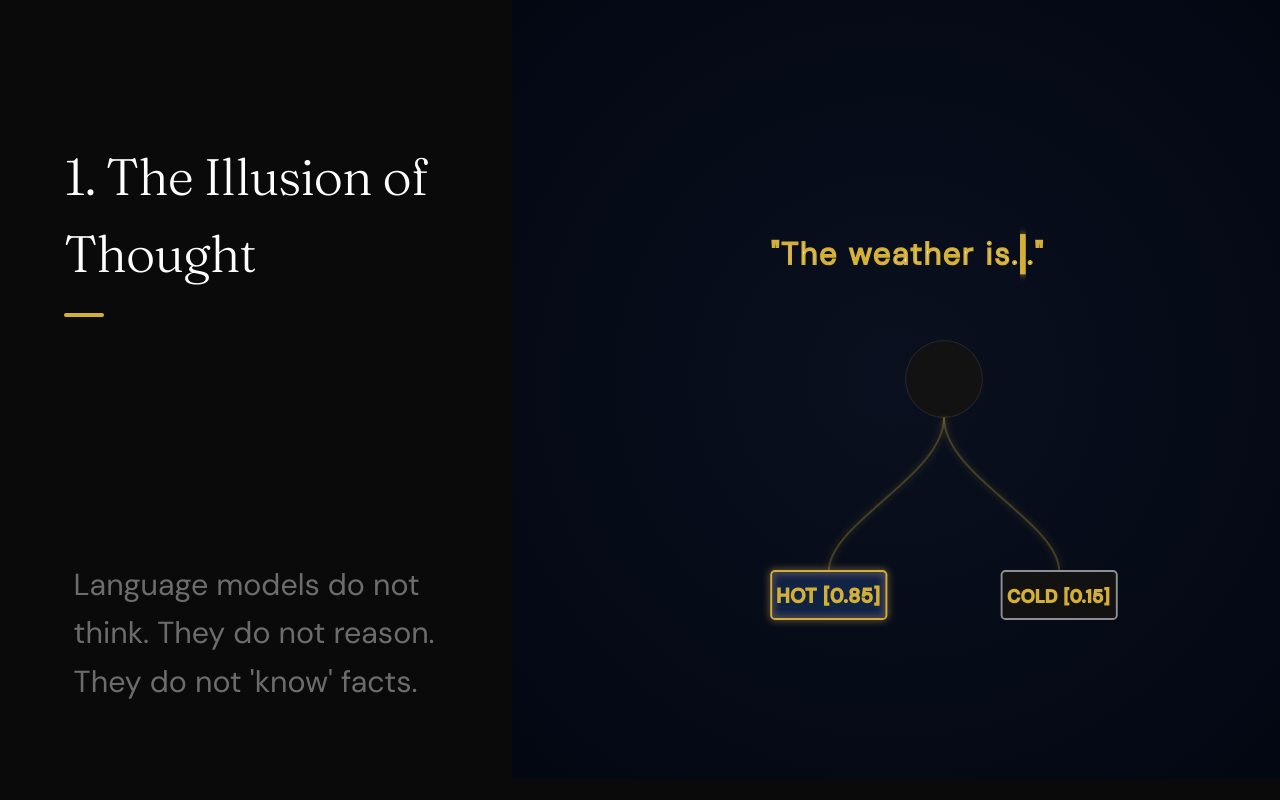
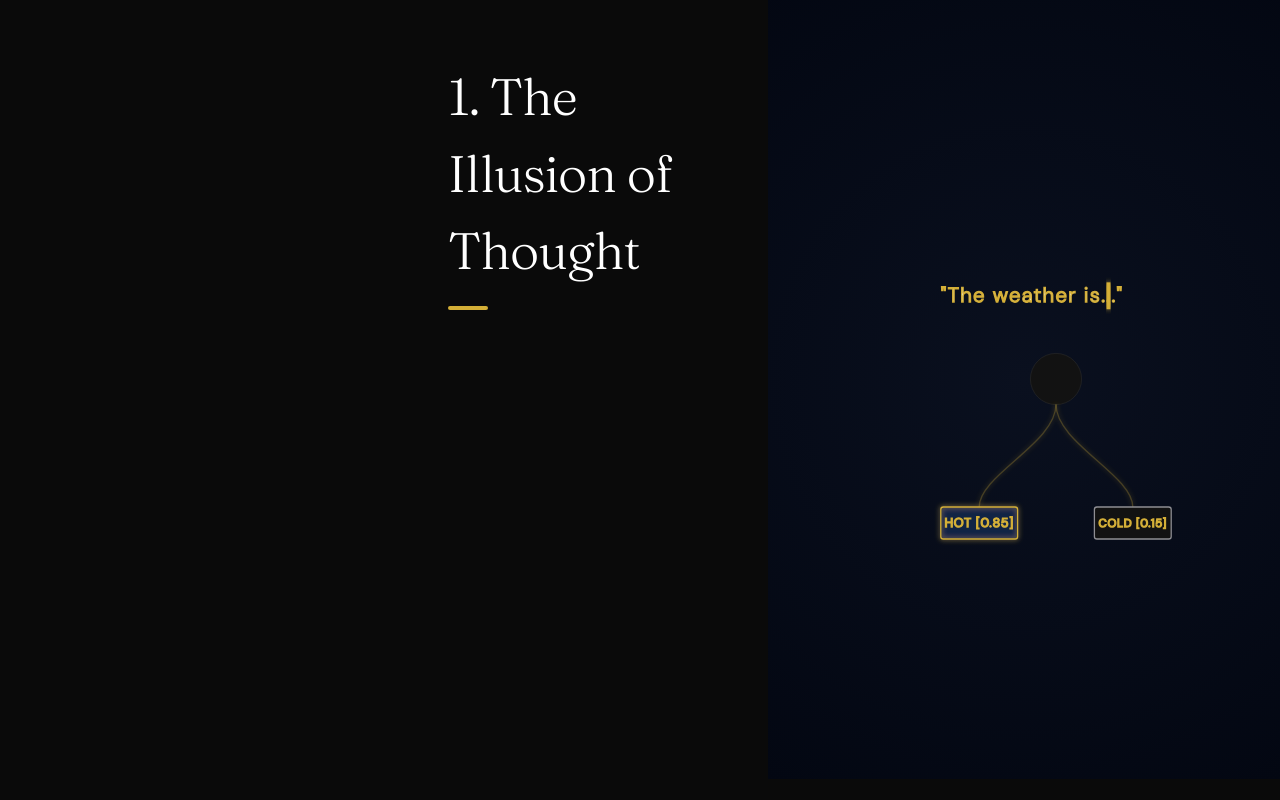
Before and after one commit to iampraveenvemula/fastinai, a React (Vite) app: page /blog/understanding-llm-models-complete-guide in a window 1280 px wide. Shown: the part 1100-1900 px from the top of the page. Built offline with nearby package versions, Linux system fonts and the light colour scheme.

Commit message:
feat: implement Masked Stack scrollytelling architecture ensuring zero visual-text overlap and frozen headings on mobile

```diff
--- a/src/components/LLMMovie.jsx
+++ b/src/components/LLMMovie.jsx
@@ -89,33 +89,27 @@ const SceneBlock = ({ data, index }) => {
   const smoothProgress = useSpring(scrollYProgress, { stiffness: 100, damping: 20 });  return (
     <section
       ref={containerRef}
-      className="cinematic-layout"
-      style={{ minHeight: '350vh' }}
+      className="scened-layout"
+      style={{ minHeight: '300vh' }}
     >
 
-      {/* THE CAMERA (Fixed Background Stage) */}
-      <div className="cinematic-stage">
-         {/* Render the SVG visual, passing it the scroll progress so it can animate its drawing */}
+      {/* 1. THE CAMERA (Top 45% Mobile SVG) */}
+      <div className="scened-visual">
          <div style={{ width: '100%', height: '100%', position: 'absolute' }}>
             <data.Visual progress={smoothProgress} />
          </div>
       </div>
 
-      {/* THE SCRIPT (Scrolling Foreground Text Cards) */}
-      <div className="cinematic-text-flow" style={{
-        paddingTop: '20vh',
-        paddingBottom: '50vh',
-        display: 'flex',
-        flexDirection: 'column',
-      }}>
+      {/* 2. THE FROZEN MASK (Solid Sticky Heading Below Visual) */}
+      <div className="scened-heading">
+        <h2 style={{ fontSize: 'clamp(2rem, 4vw, 3.5rem)', color: '#ffffff', fontFamily: 'Fraunces, serif', fontWeight: 300, letterSpacing: '-1px' }}>
+          {data.title}
+        </h2>
+        <div style={{ width: '40px', height: '4px', background: 'var(--primary)', marginTop: '16px', borderRadius: '2px' }} />
+      </div>
 
-        <div className="scrolly-card" style={{ marginBottom: '30vh' }}>
-          <h2 style={{ fontSize: 'clamp(2rem, 4vw, 3.5rem)', color: '#ffffff', fontFamily: 'Fraunces, serif', fontWeight: 300, letterSpacing: '-1px' }}>
-            {data.title}
-          </h2>
-          <div style={{ width: '40px', height: '4px', background: 'var(--primary)', marginTop: '20px', borderRadius: '2px' }} />
-        </div>
-
+      {/* 3. THE SCRIPT (Scrolls Upwards Underneath the Frozen Mask) */}
+      <div className="scened-text-flow">
         <div style={{ display: 'flex', flexDirection: 'column', gap: '50vh' }}>
           {data.paragraphs.map((text, i) => {
             // Pick a paragraph to highlight based on scroll progress
@@ -124,16 +118,14 @@ const SceneBlock = ({ data, index }) => {
             const peakP = startP + 0.1;
             const endP = peakP + 0.15;
 
-            // Highlight opacity: 1 when active, 0.4 when inactive
-            const opacity = useTransform(smoothProgress, [startP, peakP, endP], [0.4, 1, 0.4]);
-            // Subtle scale effect on the active card for interactivity
-            const scale = useTransform(smoothProgress, [startP, peakP, endP], [0.95, 1.05, 0.95]);
+            // Opacity fades to 0 smoothly before it hits the masking line
+            const opacity = useTransform(smoothProgress, [startP, peakP, endP], [0, 1, 0]);
 
             return (
-              <motion.div key={i} className="scrolly-card" style={{ opacity, scale }}>
+              <motion.div key={i} style={{ opacity }}>
                 <p style={{
-                  fontSize: 'clamp(1.3rem, 2.5vw, 2rem)', /* Increased font size */
-                  color: '#ffffff', /* High contrast pure white */
+                  fontSize: 'clamp(1.3rem, 2.5vw, 2rem)',
+                  color: '#ffffff', // High contrast pure white
                   lineHeight: 1.6,
                   fontWeight: 400
                 }}>
--- a/src/index.css
+++ b/src/index.css
@@ -347,20 +347,20 @@ body {
   color: var(--primary) !important;
   opacity: 0.8;
 }
-/* ─── Cinematic Scrollytelling Layout ───────────────────────── */
-.cinematic-layout {
+/* ─── Masked Stack Layout (Mobile-First) ────────────────────── */
+.scened-layout {
   position: relative;
   width: 100vw;
   margin-left: calc(-50vw + 50%);
   background: var(--bg);
 }
 
-.cinematic-stage {
+.scened-visual {
   position: sticky;
-  top: 0;
-  width: 100vw;
-  height: 100vh;
-  z-index: 1;
+  top: 64px; /* Under navbar */
+  width: 100%;
+  height: 45vh; /* Top half */
+  z-index: 5;
   display: flex;
   align-items: center;
   justify-content: center;
@@ -368,53 +368,52 @@ body {
   overflow: hidden;
 }
 
-.cinematic-text-flow {
+.scened-heading {
+  position: sticky;
+  top: calc(64px + 45vh); /* Exactly below the visual */
+  width: 100%;
+  padding: 24px 20px;
+  background: #030712; /* Solid mask color matching the visual edge */
+  z-index: 15; /* MUST be higher than the scrolling text */
+  box-shadow: 0 10px 30px #030712;
+}
+
+.scened-text-flow {
   position: relative;
   z-index: 10;
   width: 100%;
-  pointer-events: none; /* Let clicks pass through if needed */
-}
-
-.scrolly-card {
-  pointer-events: auto;
-  background: rgba(10, 10, 10, 0.85); /* Dark translucent */
-  backdrop-filter: blur(12px);
-  -webkit-backdrop-filter: blur(12px);
-  border: 1px solid rgba(255, 255, 255, 0.1);
-  border-radius: 16px;
-  padding: 32px 24px;
-  margin: 0 auto;
-  width: 90%;
-  max-width: 500px;
-  box-shadow: 0 20px 40px rgba(0, 0, 0, 0.8);
+  padding: 0 5%;
+  /* The padding top prevents the first text from instantly hiding under the mask */
+  padding-top: 10vh;
+  padding-bottom: 50vh;
 }
 
 @media (min-width: 900px) {
-  .cinematic-layout {
+  .scened-layout {
     display: flex;
     flex-direction: row-reverse; /* Visual on right, text on left */
   }
 
-  .cinematic-stage {
+  .scened-visual {
     width: 60vw;
+    height: 100vh;
+    top: 0;
     right: 0;
   }
 
-  .cinematic-text-flow {
+  .scened-heading {
+    position: static; /* Let layout handle it, or use standard stick */
+    width: 40vw;
+    padding: 10vh 5vw 0 5vw;
+    background: transparent;
+    box-shadow: none;
+    z-index: 10;
+  }
+
+  .scened-text-flow {
     width: 40vw;
     padding-left: 5vw;
     padding-right: 5vw;
-  }
-
-  .scrolly-card {
-    background: transparent;
-    backdrop-filter: none;
-    -webkit-backdrop-filter: none;
-    border: none;
-    box-shadow: none;
-    margin: 0;
-    padding: 0;
-    width: 100%;
-    max-width: none;
+    padding-top: 5vh;
   }
 }
```
